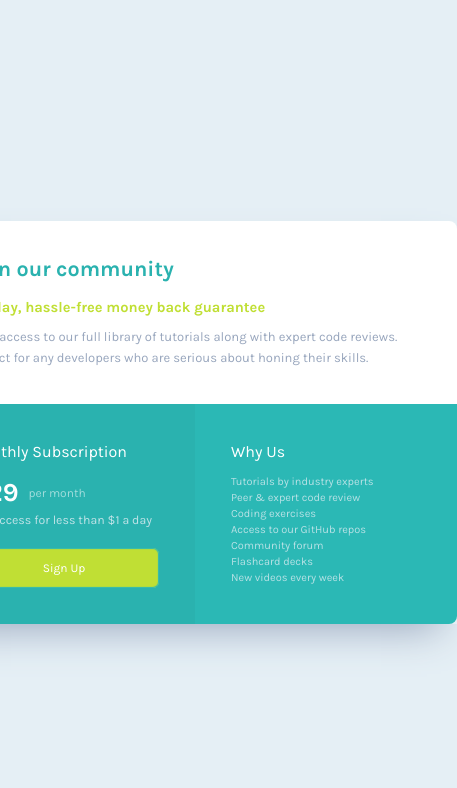
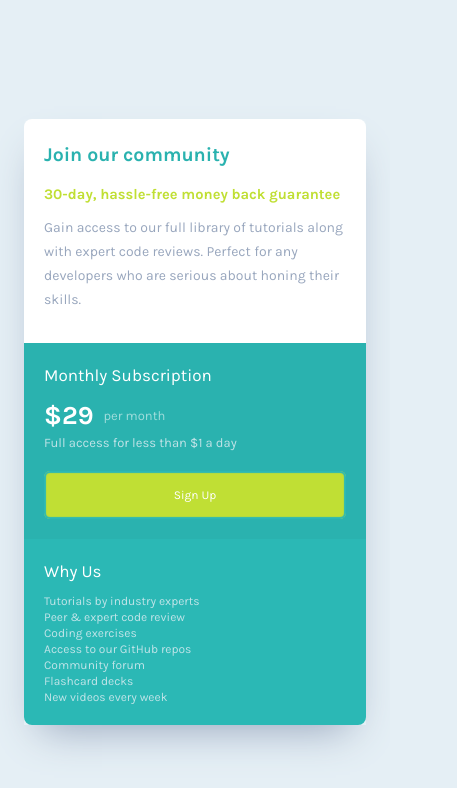
Before and after one commit to trybrito/single-price-grid-component, a React (Create React App) app: page / in a window 390 px wide. Shown: the top 788 px of the page, 457 px wide, since content can reach past the window. Built offline with nearby package versions, Linux system fonts and the light colour scheme.

Commit message:
style: implements mobile design and responsiveness

```diff
--- a/src/components/Button/styles.module.css
+++ b/src/components/Button/styles.module.css
@@ -3,7 +3,7 @@
 button.btn-primary {
   @apply relative
   w-full
-  p-3
+  p-[0.8125rem]
   text-xs
   bg-primary-bright-yellow
   shadow-light-cyan-button
@@ -17,12 +17,14 @@ button.btn-primary {
   after:top-[-100%]
   after:left-0
   after:w-full
-  after:p-3
+  after:p-[0.8125rem]
   after:mt-0.5
   after:bg-primary-light-cyan
   after:shadow-yellow-button
   after:rounded-md
-  after:origin-left-bottom;
+  after:origin-left-bottom
+  tablet:p-4
+  tablet:after:p-4;
 }
 
 @layer components {
--- a/src/pages/Home/index.tsx
+++ b/src/pages/Home/index.tsx
@@ -6,14 +6,17 @@ export default function Home() {
     <main className={styles.card}>
       <div className={styles["top-card-container"]}>
         <h1>Join our community</h1>
-        <p>
+        <div>
           <strong>30-day, hassle-free money back guarantee</strong>
-          <br />
-          Gain access to our full library of tutorials along with expert code
-          reviews.
-          <br />
-          Perfect for any developers who are serious about honing their skills.
-        </p>
+          <p>
+            Gain access to our full library of tutorials along with expert code
+            reviews.&nbsp;
+          </p>
+          <p>
+            Perfect for any developers who are serious about honing their
+            skills.
+          </p>
+        </div>
       </div>
 
       <div className={styles["bottom-card-container"]}>
--- a/src/pages/Home/styles.module.css
+++ b/src/pages/Home/styles.module.css
@@ -1,52 +1,74 @@
 main.card {
   @apply w-131
-  shadow-card;
+  shadow-card
+  tablet:w-full;
 }
 
 div.top-card-container {
   @apply bg-neutral-white
-  p-9
+  px-9
+  py-8
+  tablet:px-5
+  tablet:pt-6
+  tablet:pb-8
   rounded-t-lg;
 }
 
 div.top-card-container h1 {
-  @apply mb-[0.5625rem]
+  @apply mb-[1.1875rem]
   font-bold
   text-primary-cyan
-  text-main-title;
+  text-main-title
+  tablet:mb-5;
 }
 
-div.top-card-container p {
-  @apply text-subtitle
-  text-neutral-grayish-blue;
+div.top-card-container div strong {
+  @apply block
+  text-strong-subtitle
+  text-primary-bright-yellow
+  tablet:mb-3;
 }
 
-div.top-card-container p strong {
-  @apply text-[0.915625rem]
-  leading-9
-  text-primary-bright-yellow;
+div.top-card-container div p {
+  @apply text-subtitle
+  text-neutral-grayish-blue
+  tablet:inline
+  tablet:text-tablet-subtitle;
+}
+
+div.top-card-container div p:first-of-type {
+  @apply mt-[0.65625rem];
 }
 
 div.bottom-card-container {
-  @apply flex;
+  @apply flex
+  tablet:flex-col;
 }
 
 div.bottom-card-container section {
   @apply w-full
-  p-9;
+  px-9
+  py-7
+  tablet:p-5;
+}
+
+div.bottom-card-container section h2 {
+  @apply text-secondary-title
+  tablet:text-secondary-tablet-title;
 }
 
 div.bottom-card-container section.left-column {
   @apply bg-primary-cyan
-  rounded-bl-lg;
+  rounded-bl-lg
+  tablet:rounded-none;
 }
 
 section.left-column div p {
   @apply mb-5
-  text-[0.771875rem]
-  leading-4
+  text-left-column
   text-neutral-light-gray
-  opacity-80;
+  opacity-80
+  tablet:text-tablet-left-column;
 }
 
 section.left-column div strong {
@@ -61,18 +83,21 @@ section.left-column div strong span {
   font-normal
   text-xs
   text-neutral-white
-  opacity-[0.55];
+  opacity-[0.55]
+  tablet:text-time-info;
 }
 
 div.bottom-card-container section.right-column {
   @apply bg-primary-light-cyan
-  rounded-br-lg;
+  rounded-br-lg
+  tablet:rounded-b-lg;
 }
 
 section.right-column p {
-  @apply text-left-column
+  @apply text-right-column
   text-neutral-light-gray
-  opacity-75;
+  opacity-80
+  tablet:text-tablet-right-column;
 }
 
 div.bottom-card-container h2 {
--- a/src/styles/global.css
+++ b/src/styles/global.css
@@ -8,7 +8,7 @@
     justify-center
     items-center
     min-h-screen
-    p-5
+    p-6
     bg-neutral-light-gray
     font-primary
     font-normal
--- a/tailwind.config.js
+++ b/tailwind.config.js
@@ -1,6 +1,11 @@
 module.exports = {
   content: ["./src/{pages,components,styles}/**/*.{tsx,css}"],
   theme: {
+    screens: {
+      tablet: {
+        max: "565px",
+      },
+    },
     fontFamily: {
       primary: ["Karla", "sans-serif"],
     },
@@ -25,15 +30,23 @@ module.exports = {
     },
     boxShadow: {
       card: "0 20px 40px -16px hsl(218, 22%, 67%)",
-      "light-cyan-button": "inset 0 0 1px 1px hsl(179, 62%, 44.5%)",
-      "yellow-button": "inset 0 0 1px 1px hsl(71, 73%, 54%)",
+      "light-cyan-button": "inset 0 0 1px 2px hsl(179, 62%, 44.5%)",
+      "yellow-button": "inset 0 0 1px 2px hsl(71, 73%, 54%)",
     },
     extend: {
       fontSize: {
-        "main-title": "1.34375rem",
-        subtitle: ["0.8125rem", "1.3125rem"],
+        "main-title": ["1.21875rem", "1.5rem"],
+        "secondary-title": ["0.90625rem", "1.5rem"],
+        "secondary-tablet-title": ["1.0625rem", "1.5rem"],
+        subtitle: ["0.8125rem", "1.375rem"],
+        "tablet-subtitle": ["0.875rem", "1.375rem"],
+        "strong-subtitle": ["0.915625rem", "1rem"],
         price: ["1.625rem", "2.375rem"],
-        "left-column": ["0.6875rem", "1rem"],
+        "time-info": ["0.8125rem", "1rem"],
+        "left-column": ["0.765625rem", "1rem"],
+        "tablet-left-column": ["0.8125rem", "1rem"],
+        "right-column": ["0.6875rem", "1rem"],
+        "tablet-right-column": ["0.75rem", "1rem"],
       },
       spacing: {
         131: "32.75rem",
```
